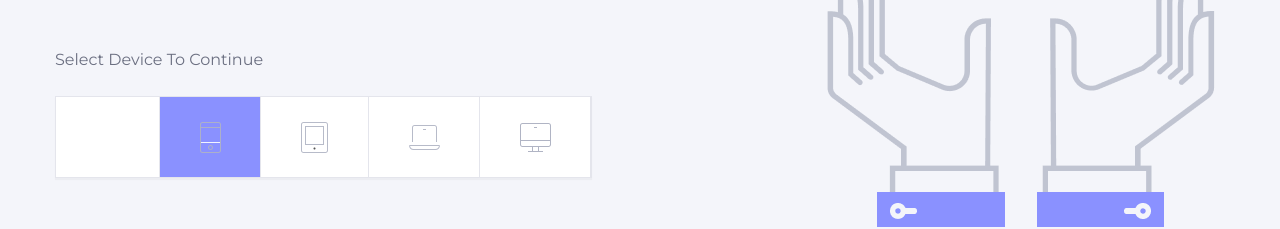
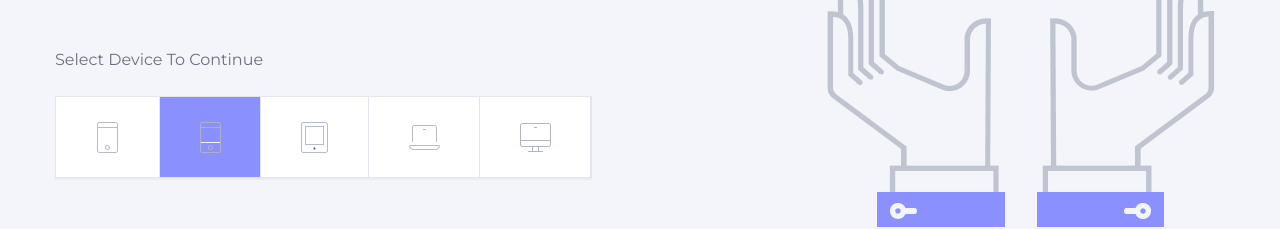
Before and after one commit to PetrMil/dlex, a React (Create React App) app: page / in a window 1280 px wide. Shown: the part 480-709 px from the top of the page. Built offline with nearby package versions, Linux system fonts and the light colour scheme.

Commit message:
картинки через в цикле

```diff
--- a/src/components/Footer.js
+++ b/src/components/Footer.js
@@ -1,13 +1,11 @@
 import React, { Component } from 'react';
+import { Data } from './imagesComponent/Data';
+
 import logo_footer from '../images/logo_footer.png';
-import facebook from '../images/facebook@2x.png';
-import insta from '../images/insta@2x.png';
-import twit from '../images/twit@2x.png';
-import pint from '../images/pint@2x.png';
 import arrow_right from '../images/arrow_right@2x.svg';
 
 
-export default class Benefits extends Component {
+export default class Footer extends Component {
 
 	constructor(props) {
 
@@ -67,12 +65,7 @@ export default class Benefits extends Component {
 					</div>
 					<div className="social">
 						<h2>visit us</h2>
-						<div className="social-container">
-							<div className={`button ${ active === 'facebook' ? 'active' : '' }`} onClick={ () => this.handleClick('facebook')}><img src={facebook} /></div>
-							<div className={`button ${ active === 'insta' ? 'active' : '' }`} onClick={ () => this.handleClick('insta') }><img src={insta} /></div>
-							<div className={`button ${ active === 'pint' ? 'active' : '' }`} onClick={ () => this.handleClick('pint') } ><img src={pint} /></div>
-							<div className={`button ${ active === 'twit' ? 'active' : '' }`} onClick={ () => this.handleClick('twit') } ><img src={twit} /></div>
-						</div>
+						<Data />
 					</div>
 					<div className="subscribe">
 						<h2>Sign up to our newsletter</h2>
--- a/src/components/MobileLogo.js
+++ b/src/components/MobileLogo.js
@@ -1,29 +1,28 @@
 import React from 'react';
 
 export default () => (
-	<svg width="21" height="31" viewBox="0 0 21 31" version="1.1" xmlns="http://www.w3.org/2000/svg" >
-	<title>mobile</title>
-	<desc>Created using Figma</desc>
-	<g id="Canvas" transform="translate(290 1195)">
-	<g id="mobile" opacity="0.9">
-	<g id="Oval">
-	<use  transform="translate(-281.5 -1171.5)" fill="#B0B4C4"/>
-	</g>
-	<g id="Shape">
-	<use  transform="translate(-289.5 -1189.5)" fill="#B0B4C4"/>
-	</g>
-	<g id="Shape">
-	<use  transform="translate(-289.5 -1174.5)" fill="#FFFFFF"/>
-	</g>
-	<g id="Shape">
-	<use  transform="translate(-289.5 -1194.5)" fill="#B0B4C4"/>
-	</g>
-	</g>
-	</g>
-	<defs>
-	<path id="path0_stroke" d="M 2 4.5C 3.38071 4.5 4.5 3.38071 4.5 2L 3.5 2C 3.5 2.82843 2.82843 3.5 2 3.5L 2 4.5ZM 4.5 2C 4.5 0.619288 3.38071 -0.5 2 -0.5L 2 0.5C 2.82843 0.5 3.5 1.17157 3.5 2L 4.5 2ZM 2 -0.5C 0.619288 -0.5 -0.5 0.619288 -0.5 2L 0.5 2C 0.5 1.17157 1.17157 0.5 2 0.5L 2 -0.5ZM -0.5 2C -0.5 3.38071 0.619288 4.5 2 4.5L 2 3.5C 1.17157 3.5 0.5 2.82843 0.5 2L -0.5 2Z"/>
-	<path id="path1_stroke" d="M 0 -0.5L -0.5 -0.5L -0.5 0.5L 0 0.5L 0 -0.5ZM 20 0.5L 20.5 0.5L 20.5 -0.5L 20 -0.5L 20 0.5ZM 0 0.5L 20 0.5L 20 -0.5L 0 -0.5L 0 0.5Z"/>
-	<path id="path2_stroke" d="M 18 29.5L 2 29.5L 2 30.5L 18 30.5L 18 29.5ZM 2 29.5C 1.17114 29.5 0.5 28.8289 0.5 28L -0.5 28C -0.5 29.3811 0.618858 30.5 2 30.5L 2 29.5ZM 0.5 28L 0.5 2L -0.5 2L -0.5 28L 0.5 28ZM 0.5 2C 0.5 1.17114 1.17114 0.5 2 0.5L 2 -0.5C 0.618858 -0.5 -0.5 0.618858 -0.5 2L 0.5 2ZM 2 0.5L 18 0.5L 18 -0.5L 2 -0.5L 2 0.5ZM 18 0.5C 18.8289 0.5 19.5 1.17114 19.5 2L 20.5 2C 20.5 0.618858 19.3811 -0.5 18 -0.5L 18 0.5ZM 19.5 2L 19.5 28L 20.5 28L 20.5 2L 19.5 2ZM 19.5 28C 19.5 28.8289 18.8289 29.5 18 29.5L 18 30.5C 19.3811 30.5 20.5 29.3811 20.5 28L 19.5 28Z"/>
-	</defs>
+	<svg width='21' height='31' viewBox='0 0 21 31' xmlns='http://www.w3.org/2000/svg'
+	xmlnsXlink='http://www.w3.org/1999/xlink'>
+	    <desc>Created using Figma</desc>
+	    <g id='Canvas' transform='translate(290 1195)'>
+	        <g id='mobile' opacity='.9'>
+	            <use xlinkHref='#path0_stroke' transform='translate(-281.5 -1171.5)' fill='#B0B4C4'
+	            id='Oval' />
+	            <use xlinkHref='#path1_stroke' transform='translate(-289.5 -1189.5)' fill='#B0B4C4'
+	            id='Shape' />
+	            <use xlinkHref='#path1_stroke' transform='translate(-289.5 -1174.5)' fill='#FFF'
+	            id='Shape' />
+	            <use xlinkHref='#path2_stroke' transform='translate(-289.5 -1194.5)' fill='#B0B4C4'
+	            id='Shape' />
+	        </g>
+	    </g>
+	    <defs>
+	        <path id='path0_stroke' d='M 2 4.5C 3.38071 4.5 4.5 3.38071 4.5 2L 3.5 2C 3.5 2.82843 2.82843 3.5 2 3.5L 2 4.5ZM 4.5 2C 4.5 0.619288 3.38071 -0.5 2 -0.5L 2 0.5C 2.82843 0.5 3.5 1.17157 3.5 2L 4.5 2ZM 2 -0.5C 0.619288 -0.5 -0.5 0.619288 -0.5 2L 0.5 2C 0.5 1.17157 1.17157 0.5 2 0.5L 2 -0.5ZM -0.5 2C -0.5 3.38071 0.619288 4.5 2 4.5L 2 3.5C 1.17157 3.5 0.5 2.82843 0.5 2L -0.5 2Z'
+	        />
+	        <path id='path1_stroke' d='M 0 -0.5L -0.5 -0.5L -0.5 0.5L 0 0.5L 0 -0.5ZM 20 0.5L 20.5 0.5L 20.5 -0.5L 20 -0.5L 20 0.5ZM 0 0.5L 20 0.5L 20 -0.5L 0 -0.5L 0 0.5Z'
+	        />
+	        <path id='path2_stroke' d='M 18 29.5L 2 29.5L 2 30.5L 18 30.5L 18 29.5ZM 2 29.5C 1.17114 29.5 0.5 28.8289 0.5 28L -0.5 28C -0.5 29.3811 0.618858 30.5 2 30.5L 2 29.5ZM 0.5 28L 0.5 2L -0.5 2L -0.5 28L 0.5 28ZM 0.5 2C 0.5 1.17114 1.17114 0.5 2 0.5L 2 -0.5C 0.618858 -0.5 -0.5 0.618858 -0.5 2L 0.5 2ZM 2 0.5L 18 0.5L 18 -0.5L 2 -0.5L 2 0.5ZM 18 0.5C 18.8289 0.5 19.5 1.17114 19.5 2L 20.5 2C 20.5 0.618858 19.3811 -0.5 18 -0.5L 18 0.5ZM 19.5 2L 19.5 28L 20.5 28L 20.5 2L 19.5 2ZM 19.5 28C 19.5 28.8289 18.8289 29.5 18 29.5L 18 30.5C 19.3811 30.5 20.5 29.3811 20.5 28L 19.5 28Z'
+	        />
+	    </defs>
 	</svg>
 );
--- /dev/null
+++ b/src/components/imagesComponent/Data.js
@@ -0,0 +1,57 @@
+import React, { Component } from 'react';
+import { Index } from './Index';
+
+import facebook from '../../images/facebook@2x.png';
+import insta from '../../images/insta@2x.png';
+import twit from '../../images/twit@2x.png';
+import pint from '../../images/pint@2x.png';
+
+export class Data extends Component {
+
+   constructor(props) {
+        super(props);
+        this.state = {
+
+            data: [
+               	{
+                    type: "facebook",
+                    src: facebook
+                },
+
+                {
+                    type: "insta",
+                    src: insta
+                },
+
+                {
+                    type: "twit",
+                    src: twit
+                },
+
+                {
+                    type: "pint",
+                    src: pint
+                },
+
+            ]
+        };
+    }
+
+    render() {
+
+		var data = this.state.data;
+
+		var pictures = data.map((b) => {
+
+			return (
+				<Index data={b} />
+			)
+		})
+
+		return (
+			<div className="social-container">
+				{pictures}
+			</div>
+		)
+    }
+}
--- /dev/null
+++ b/src/components/imagesComponent/Index.js
@@ -0,0 +1,29 @@
+import React, { Component } from 'react';
+import { Data } from './Data.js';
+
+export  class Index extends Component {
+
+	constructor(props) {
+
+		super(props);
+
+		this.state = {
+			activeButton: ''
+		}
+	}
+
+	handleClick(name) {
+		this.setState({
+			activeButton: name
+		})
+	}
+
+	render() {
+
+		var active= this.state.activeButton
+
+		return(
+			<div className={`button ${ active === this.props.data.type ? 'active' : '' }`} onClick={ () => this.handleClick(this.props.data.type)}><img src={this.props.data.src} /></div>
+		)
+	}
+}
--- a/src/less/header.less
+++ b/src/less/header.less
@@ -83,6 +83,11 @@
 				&.active {
 					background-color: #8A91FF;
 
+					svg {
+						* {
+							fill:#FFFFFF;
+						}
+					}
 				}
 			}
 
--- a/src/less/index.css
+++ b/src/less/index.css
@@ -463,6 +463,9 @@ th {
 .header .left-side .select-icon .icon-container.active {
   background-color: #8A91FF;
 }
+.header .left-side .select-icon .icon-container.active svg * {
+  fill: #FFFFFF;
+}
 .ben-content-alignment {
   display: flex;
   align-items: center;
@@ -630,7 +633,7 @@ th {
   font-family: Montserrat;
   font-style: normal;
   font-weight: normal;
-  justify-content: space-between;
+  justify-content: center;
 }
 .watches .watches-nav-bar ul .button {
   line-height: 16px;
@@ -643,6 +646,7 @@ th {
   font-family: Montserrat;
   font-style: normal;
   font-weight: normal;
+  padding: 0 20px;
 }
 .watches .watches-nav-bar ul .button.active {
   width: 93px;
--- a/src/less/index.less
+++ b/src/less/index.less
@@ -7,6 +7,7 @@
 @import "watches.less";
 @import "destination.less";
 @import "footer.less";
+@import "pictures.less";
 
 body {
 	width: 100%;
--- a/src/less/watches.less
+++ b/src/less/watches.less
@@ -34,7 +34,7 @@
 			height: 28px;
    			padding-top: 88px;
 			.watch-font();
-			justify-content: space-between;
+			justify-content: center;
 
 				.button {
 					line-height: 16px;
@@ -45,6 +45,7 @@
 				    justify-content: center;
 				    align-items: center;
 				 	.watch-font();
+				 	padding: 0 20px;
 
 					&.active {
 						width: 93px;
```
Also changed, not shown: src/less/footer.less (+26 -15 lines).
